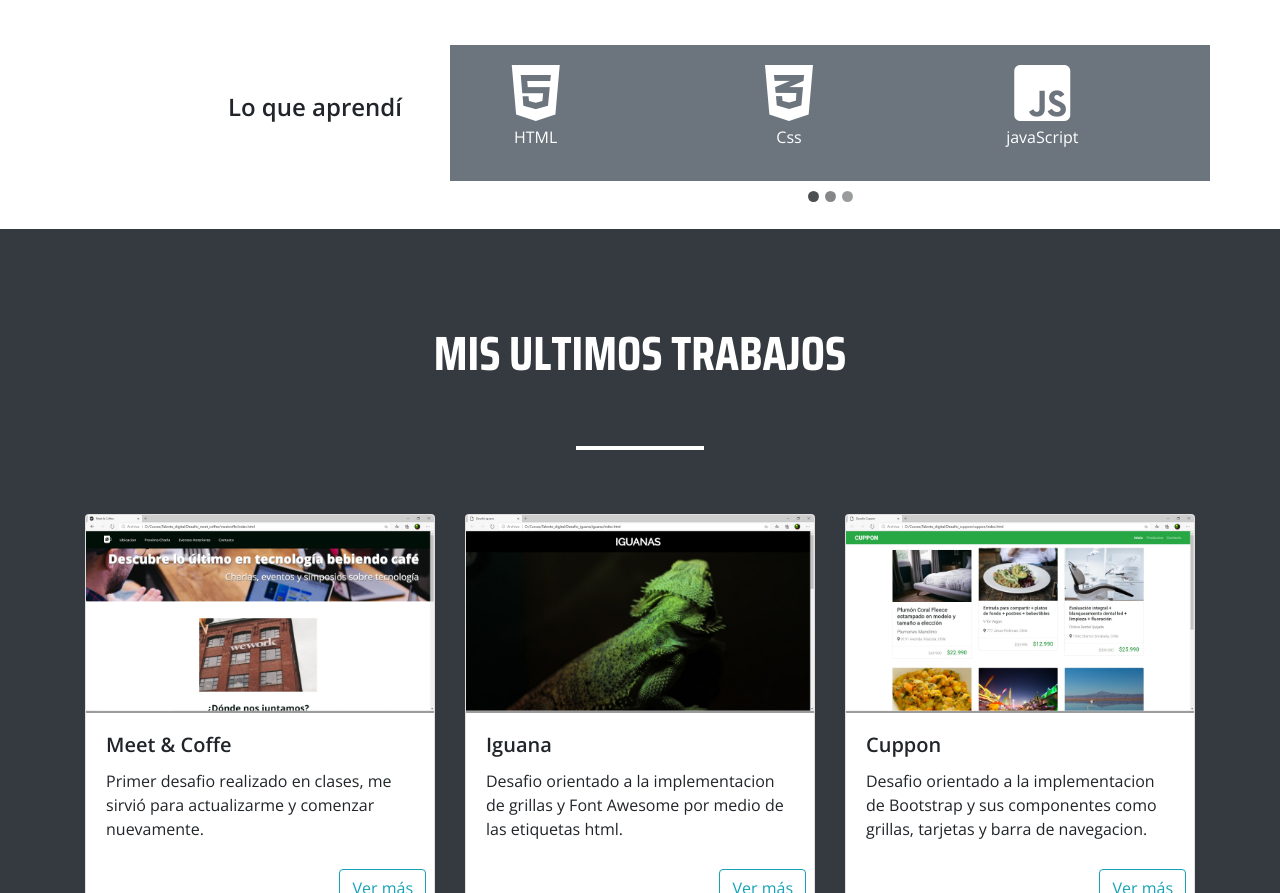
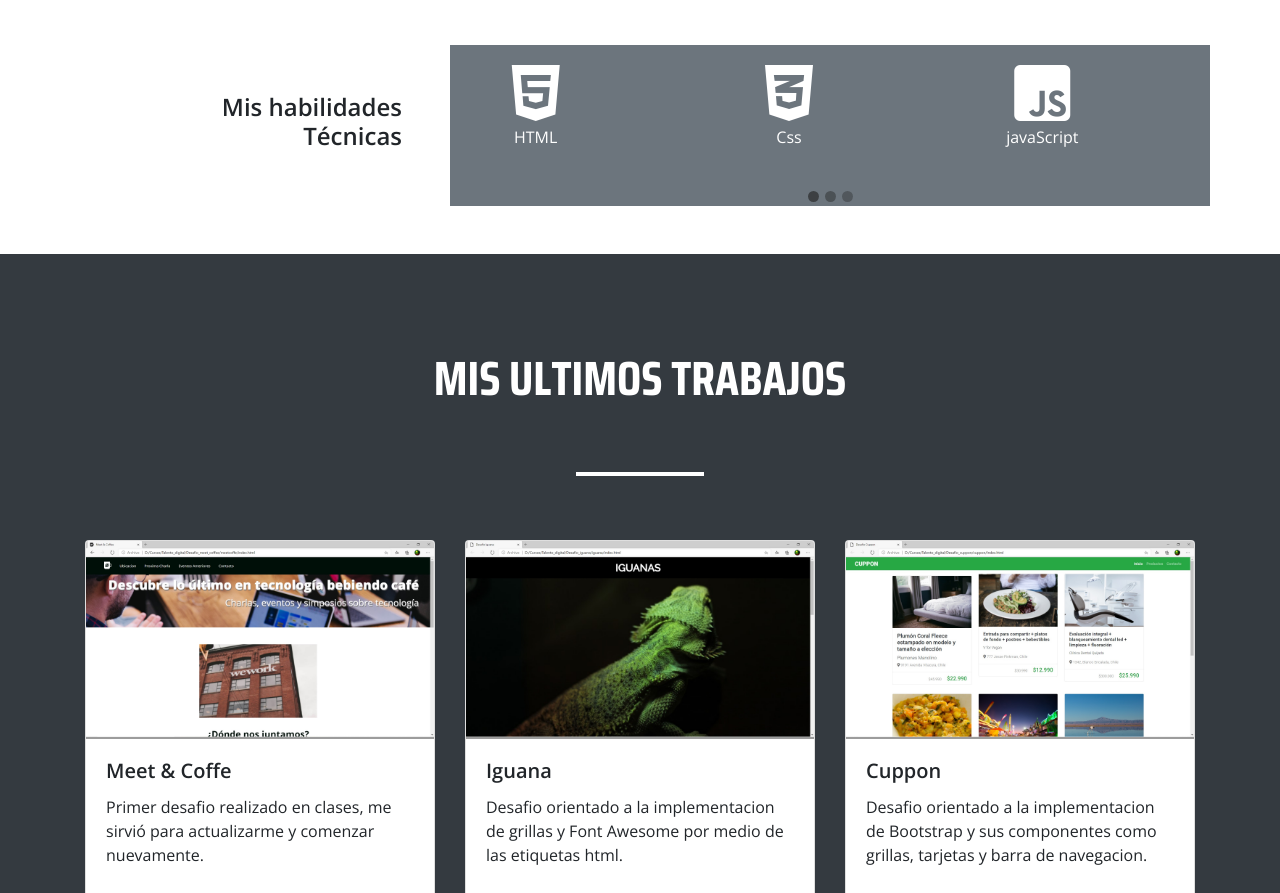
Before and after one commit to mr-astro/miportafolio, a plain HTML site: page index.html in a window 1280 px wide. Shown: the part 1787-2680 px from the top of the page. Drawn offline with nearby package versions, Linux system fonts and the light colour scheme; a script that the page names is missing.

Commit message:
Actualizacion

```diff
--- a/index.html
+++ b/index.html
@@ -116,7 +116,7 @@
         </div>
         <div class="row">
             <div class="col-lg-4 text-right p-5 d-none d-lg-block">
-                <h4 class="font-weight-bold ">Lo que aprendí</h4>
+                <h4 class="font-weight-bold ">Mis habilidades Técnicas</h4>
             </div>
             <div class="col-lg-8 bg-secondary d-none d-lg-block">
                 <div id="carousel" class="carousel slide" data-ride="carousel">
```
